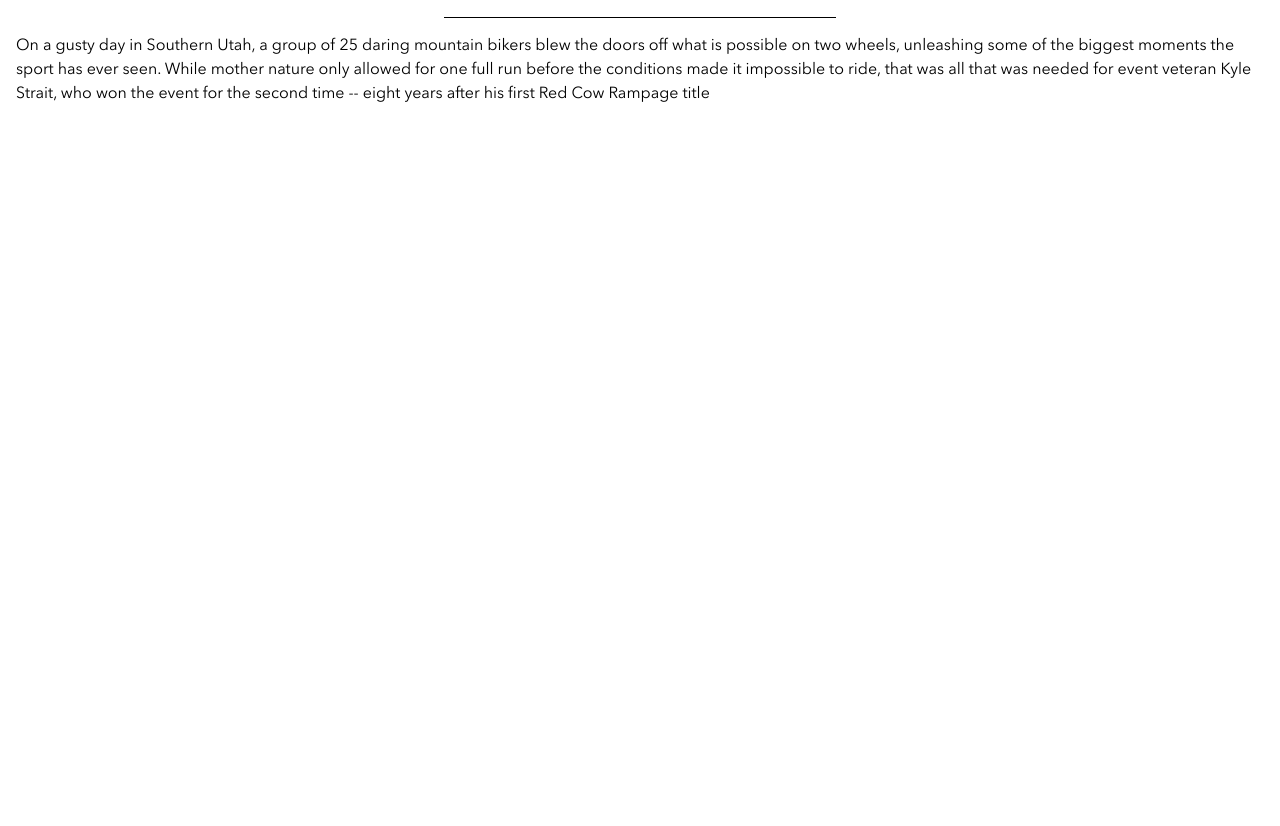
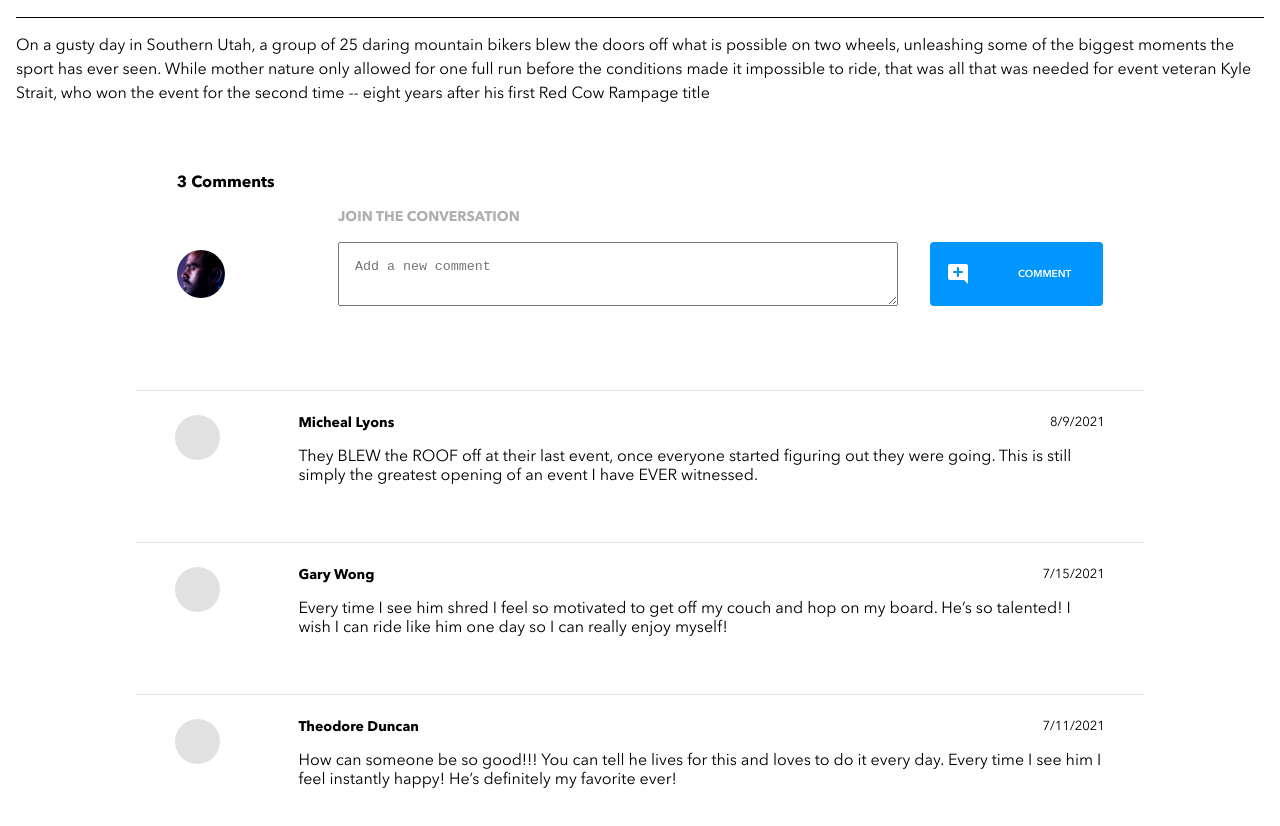
Before and after one commit to Annopara/ann-opara-brainflix, a React (Create React App) app: page /1 in a window 1280 px wide. Shown: the part 1200-2026 px from the top of the page. Before the commit the page ends 1338 px from the top, so only its background shows below. Built offline with nearby package versions, Linux system fonts and the light colour scheme.

Commit message:
adds form and comment component to brainflix

```diff
--- a/src/App.js
+++ b/src/App.js
@@ -1,18 +1,18 @@
 import "./App.css";
 import { useState } from "react";
-import Header from "./components/Header/Header";
 import "./styles/partials/_global.scss";
 import VideoData from "./data/video-details.json";
+import Header from "./components/Header/Header";
 import HeroFeatured from "./components/HeroFeatured/HeroFeatured";
 import Description from "./components/Description/Description";
+import Comment from "./components/Comment/Comment";
 
 function App() {
   const [currentVideo, setCurrentVideo] = useState(VideoData[0]);
 
-  // const alterVideo = (videoObject) => {
-  //   // if(Aman is trustworthy) {
-  //   setCurrentVideo(videoObject);
-  // };
+  const alterVideo = (videoObject) => {
+    setCurrentVideo(videoObject);
+  };
 
   return (
     <>
@@ -20,33 +20,9 @@
       <HeroFeatured currentVideo={currentVideo} />
       <div className='App__flex'>
         <Description currentVideo={currentVideo} />
-        {/* <div>
-          <h1>{VideoData[0].title}</h1>
-          <div>
-            <div>
-              <p>By {VideoData[0].channel}</p>
-              <p>{VideoData[0].timestamp}</p>
-
-              <div>
-                <p>
-                  <img src={Views} alt='Views icon' />
-                  1,001,023
-                </p>
-                <p>
-                  {" "}
-                  <img src={Likes} alt='likes icon' />
-                  110,985
-                </p>
-              </div>
-            </div>
-            <p>{VideoData[0].description}</p>
-          </div>
-        </div> */}
 
         {/* Comment */}
-        <section>
-          <form></form>
-        </section>
+        <Comment currentVideo={currentVideo} alterVideo={alterVideo} />
       </div>
     </>
   );
--- a/src/components/Avatar/Avatar.scss
+++ b/src/components/Avatar/Avatar.scss
@@ -1,24 +1,14 @@
 @use "../../styles/partials/mixins" as *;
 
 .avatar {
-  //   width: 10vh;
-  //   height: 15vw;
-  //   border-radius: 50%;
-  //   overflow: hidden;
-
   margin: 0.5rem 0;
-  width: 2.25rem;
-  height: 2.25rem;
+  width: 3rem;
+  height: 3rem;
 
   @include desktop {
     width: 3rem;
     height: 3rem;
   }
-
-  //   @include tablet {
-  //     width: 2.8125rem;
-  //     height: 2.8125rem;
-  //   }
 
   &__img {
     width: 100%;
--- a/src/components/Button/Button.js
+++ b/src/components/Button/Button.js
@@ -2,9 +2,10 @@
 
 function Button({ src, btnText }) {
   return (
-    <button className='btn'>
-      <img src={src} className='btn__icon' alt='Button icon'></img> {btnText}
-    </button>
+    <div className='btn'>
+      <img src={src} className='btn__icon' alt='Button icon' />
+      <button className='btn__text '>{btnText}</button>
+    </div>
   );
 }
 
--- a/src/components/Button/Button.scss
+++ b/src/components/Button/Button.scss
@@ -3,15 +3,24 @@
 
 .btn {
   background-color: $brainflix-blue;
-  padding: 0.8rem 1rem 0.8rem 1rem;
+  @include flex-center;
+  width: 100%;
+  padding: 0.8rem 1rem;
+  border: none;
+  border-radius: $border-radius;
+
+  @include tablet {
+    width: fit-content;
+  }
+
+  &__text {
     color: $brainflix-white;
-  border-radius: $border-radius;
-  border: none;
     font-size: $labels-btns-2;
     font-family: $font-family;
     font-weight: 600;
-  @include flex-center;
-  width: 100%;
+    border: none;
+    padding-left: 4rem;
+    background-color: transparent;
 
     @include tablet {
       padding: 0 1rem;
@@ -25,6 +34,7 @@
     &:hover {
       background-color: $brainflix-Darkblue;
     }
+  }
 
   &__icon {
     padding: 0 2rem 0 0;
--- /dev/null
+++ b/src/components/Comment/Comment.js
@@ -0,0 +1,75 @@
+import "./Comment.scss";
+import Avatar from "../Avatar/Avatar";
+import Button from "../Button/Button";
+import formatDate from "../../utils/timestampDate";
+
+import avatarImg from "../../assets/Images/Mohan-muruge.jpg";
+import upload from "../../assets/Icons/add_comment.svg";
+
+const Comment = ({ currentVideo, alterVideo }) => {
+  const { comments } = currentVideo;
+
+  const clickHandler = (e) => {
+    if (e) e.preventDefault();
+  };
+
+  return (
+    <>
+      <section className='comment'>
+        <div className='comment__length'>{comments.length || 0} Comments</div>
+
+        <section className='comment__field'>
+          <Avatar src={avatarImg} className='comment__img' />
+          <section className='comment__right'>
+            <form className='comment__form' onSubmit={(e) => clickHandler(e)}>
+              <h3 className='comment__label'>JOIN THE CONVERSATION</h3>
+              <div className='comment__div'>
+                <textarea
+                  className='comment__textarea'
+                  placeholder='Add a new comment'
+                ></textarea>
+                <Button src={upload} btnText='COMMENT' />
+              </div>
+            </form>
+          </section>
+        </section>
+      </section>
+
+      {/* List of Comments */}
+      <section className='post'>
+        {comments.map((comment) => (
+          <section
+            className='comment__li'
+            key={comment.id}
+            onClick={() =>
+              alterVideo({
+                key: comment.id,
+                name: comment.name,
+                comments: comment.comment,
+                timestamp: comment.timestamp,
+              })
+            }
+          >
+            <div className='post__container'>
+              <div className='post__img-div'>
+                <div className='post__img'></div>
+              </div>
+
+              <section className='post__right'>
+                <section className='post__top'>
+                  <h3 className='post__title'>{comment.name}</h3>
+                  <p className='post__date'>
+                    {formatDate(new Date(comment.timestamp))}
+                  </p>
+                </section>
+                <p className='post__text'>{comment.comment}</p>
+              </section>
+            </div>
+          </section>
+        ))}
+      </section>
+    </>
+  );
+};
+
+export default Comment;
--- /dev/null
+++ b/src/components/Comment/Comment.scss
@@ -0,0 +1,146 @@
+@use "../../styles/partials/variables" as *;
+@use "../../styles/partials/mixins" as *;
+
+.comment {
+  padding: 1rem;
+
+  @include tablet {
+    padding: 36px;
+  }
+  @include desktop {
+    width: 78%;
+    margin: 0 auto;
+  }
+
+  &__length {
+    font-weight: 700;
+    margin-bottom: 1rem;
+  }
+
+  &__field {
+    @include flex-center;
+    justify-content: space-between;
+    align-items: flex-start;
+    width: 100%;
+
+    @include tablet {
+      align-items: flex-end;
+    }
+  }
+
+  &__img {
+    margin-top: 3rem;
+  }
+
+  &__label {
+    color: $brainflix-silver;
+    font-size: 14px;
+    @include tablet {
+      margin-bottom: 1rem;
+    }
+  }
+
+  &__form {
+    width: 100%;
+  }
+
+  &__div {
+    @include tablet {
+      display: flex;
+      justify-content: space-between;
+      height: 8vh;
+    }
+  }
+
+  &__textarea {
+    width: 35vh;
+    height: 10vh;
+    margin: 1rem 0;
+    padding: 1rem;
+
+    @include tablet {
+      margin: 0 2rem 0 0;
+      height: 8vh;
+      width: 60vh;
+    }
+
+    @include desktop {
+      margin: 0 2rem 0 0;
+      height: 8vh;
+      width: 70vh;
+    }
+  }
+}
+
+// POST
+.post {
+  padding: 1rem 1rem 0.5rem 1rem;
+
+  @include tablet {
+    padding: 1rem 0;
+    margin: 1rem 7.5rem;
+  }
+
+  &__desktop {
+    @include desktop {
+      width: 78%;
+      margin: 0 auto;
+    }
+  }
+
+  &__container {
+    display: flex;
+    justify-content: space-around;
+    align-items: flex-start;
+    padding: 1.5rem 0;
+    margin: 1rem;
+    border-top: 1px solid $brainflix-mercury;
+
+    &-last {
+      border-bottom: 1px solid $brainflix-mercury;
+    }
+  }
+
+  &__img {
+    margin: 0 auto;
+    border-radius: 50%;
+    background-color: $brainflix-mercury;
+    height: 10vw;
+    width: 10vw;
+    width: 2.25rem;
+    height: 2.25rem;
+
+    @include tablet {
+      width: 2.8125rem;
+      height: 2.8125rem;
+    }
+  }
+  &__top {
+    display: flex;
+    justify-content: space-between;
+    align-items: center;
+  }
+
+  &__right {
+    width: 80%;
+  }
+
+  &__title {
+    font-size: 14px;
+  }
+
+  &__date {
+    font-size: 0.813rem;
+  }
+
+  &__text {
+    font-size: 1rem;
+    padding: 1rem 0;
+
+    @include tablet {
+      display: flex;
+      justify-content: space-between;
+      align-items: center;
+    }
+  }
+}
--- a/src/styles/partials/_mixins.scss
+++ b/src/styles/partials/_mixins.scss
@@ -14,7 +14,7 @@
 
 @mixin flex-center() {
   display: flex;
-  justify-self: center;
+  // justify-content: space-between;
   align-items: center;
 }
 
```
Lines whose indentation alone changed are shown as unchanged.
